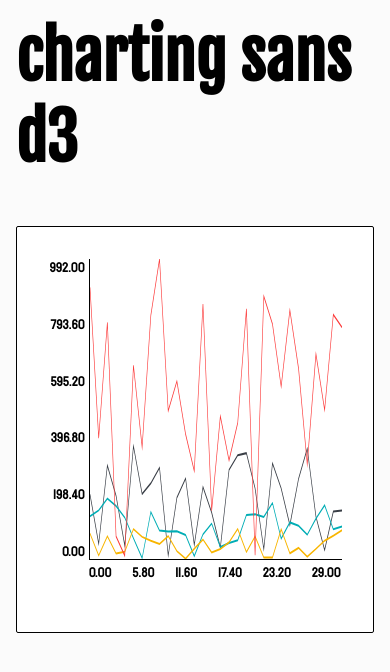
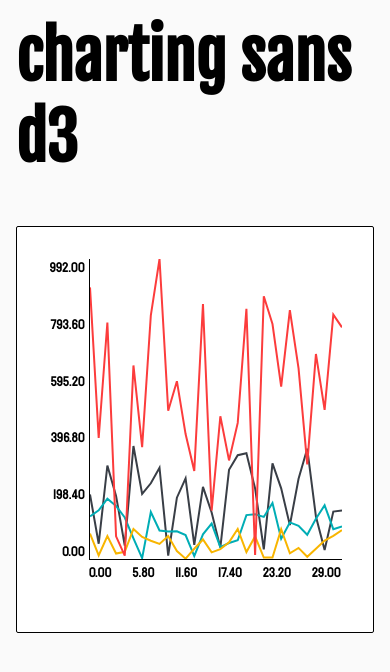
Before and after one commit to originalhat/visualize-a-world-beyond-d3, a React (Create React App) app: page / in a window 390 px wide. Shown: the top 672 px of the page. Built offline with nearby package versions, Linux system fonts and the light colour scheme.

Commit message:
forced to use js -> styling; better responsive ux

```diff
--- a/src/App.css
+++ b/src/App.css
@@ -1,5 +1,5 @@
 body {
-  background-color: #fbfbfb;
+  background-color: #fafafa;
   font-family: sans-serif;
   font-size: 14px;
   margin: 0;
--- a/src/App.js
+++ b/src/App.js
@@ -32,7 +32,7 @@ class App extends Component {
       <div className="App">
         <h1>charting sans d3</h1>
         <div className="Panel">
-          <LineSeries data={this.state.data} initialHeight={300} initialWidth={800}/>
+          <LineSeries data={this.state.data} height={300}/>
         </div>
       </div>
     );
--- a/src/components/LineSeries.jsx
+++ b/src/components/LineSeries.jsx
@@ -6,9 +6,17 @@ import VerticalAxis from "./VerticalAxis";
 import Line from "./Line";
 
 class LineSeries extends Component {
+  constructor(props) {
+    super(props);
+    this.state = {
+      width: 0
+    };
+
+    this.lineChart = React.createRef()
+  }
+
   static propTypes = {
-    initialWidth: PropTypes.number.isRequired,
-    initialHeight: PropTypes.number.isRequired,
+    height: PropTypes.number.isRequired,
     data: PropTypes.arrayOf(
       PropTypes.arrayOf(
         PropTypes.shape({
@@ -19,9 +27,19 @@ class LineSeries extends Component {
     ).isRequired
   };
 
+  componentDidMount() {
+    this._resizeSeries();
+    window.addEventListener("resize", this._resizeSeries.bind(this));
+  }
+
+  _resizeSeries() {
+    const LEFT_AXIS_OFFSET = 40;
+    this.setState({width: this.lineChart.clientWidth - LEFT_AXIS_OFFSET});
+  }
+
   render() {
-    let WIDTH = this.props.initialWidth;
-    let HEIGHT = this.props.initialHeight;
+    let WIDTH = this.state.width;
+    let HEIGHT = this.props.height;
     let TICK_COUNT = 6;
 
     let MAX_X = Math.max(...[].concat.apply([], this.props.data).map(v => v.x));
@@ -31,8 +49,8 @@ class LineSeries extends Component {
     let y_ticks = this._getTicks(TICK_COUNT, MAX_Y).reverse();
 
     return (
-      <div className="LineSeries">
-        <svg height={HEIGHT} width="100%" viewBox={`0 0 ${WIDTH} ${HEIGHT}`} preserveAspectRatio="none">
+      <div className="LineSeries" ref={(ref) => this.lineChart = ref}>
+        <svg height={HEIGHT} width={this.state.width} viewBox={`0 0 ${this.state.width} 300`}>
           {
             this.props.data.map((v, i) => {
               return (
```
Also changed, not shown: 1 other file (tests, documents, lock files or other folders).
